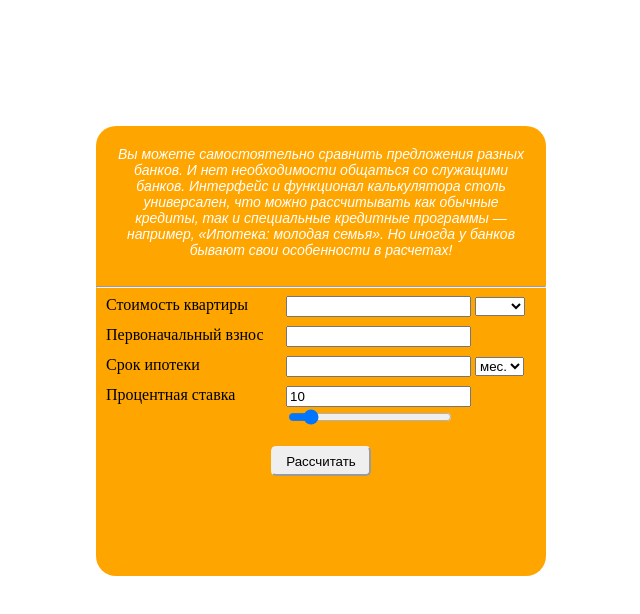
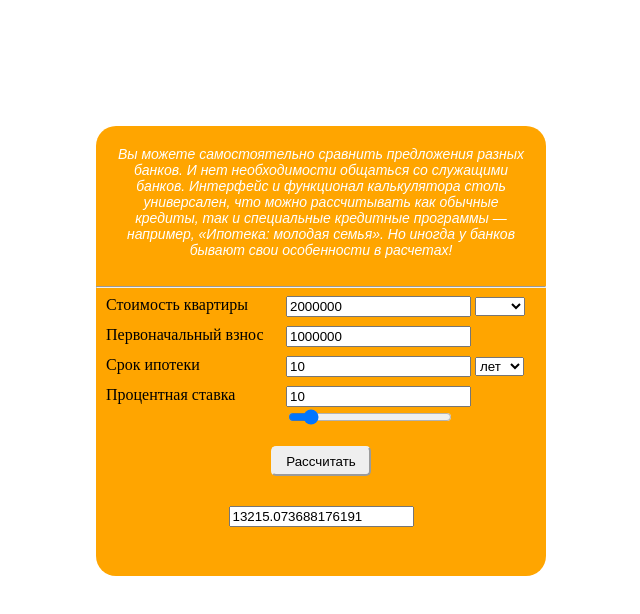
Before and after one commit to alexandrkrupnov/calcIpotec, a website: page myCalcIpotec/public_html/index.html in a window 1280 px wide. Both pictures are taken after a click on the button "Рассчитать". Shown: the whole page, without its empty margins (319-959 px from the left). Drawn offline with Linux system fonts and the light colour scheme; a web font is replaced by a local one.

Commit message:
вторая редакция

```diff
--- a/myCalcIpotec/public_html/index.html
+++ b/myCalcIpotec/public_html/index.html
@@ -28,7 +28,7 @@ and open the template in the editor.
                 </div>
                 <div class="column2">
                     <div class="row">
-                        <input type="text" size="20">
+                        <input type="text" size="20" id="price" value="2000000">
                         <select class="currency">
                             <option>&#8399;</option>
                             <option>&euro;</option>
@@ -36,13 +36,13 @@ and open the template in the editor.
                         </select>
                     </div>
                     <div class="row">
-                        <input type="text" size="20">
+                        <input type="text" size="20" id="initialPayment" value="1000000">
                     </div>
                     <div class="row">
-                        <input type="text" size="20">
-                        <select>
+                        <input type="text" size="20" id="period" value="10">
+                        <select id="typePeriod">
+                            <option>лет</option>
                             <option>мес.</option>
-                            <option>лет</option>
                         </select>
                     </div>
                     <div class="row">
@@ -52,7 +52,10 @@ and open the template in the editor.
 
                 </div>
                 <div class="buttonWrapper">
-                    <button>Рассчитать</button>
+                    <button onclick="calcPayment()">Рассчитать</button>
+                </div>
+                <div class="buttonWrapper">
+                    <input type="text" id="result">
                 </div>
             </div>
         </div>
--- a/myCalcIpotec/public_html/newjavascript.js
+++ b/myCalcIpotec/public_html/newjavascript.js
@@ -15,6 +15,25 @@ function changePercentText() {
     document.getElementById('percentRange').value = percent;
 }
 
-function nnn() {
+function calcPayment() {
+    let aPayment, ammountCredit, percentCredit, countPeriod;
+    let price = Number(document.getElementById('price').value);
+    let initialPayment = Number(document.getElementById('initialPayment').value);
+    let typePeriod = document.getElementById('typePeriod').value;
 
+    ammountCredit = price - initialPayment;
+    percentCredit = Number(document.getElementById('percentText').value)/100;
+
+    let percentCreditMounth = percentCredit/12;
+    countPeriod = Number(document.getElementById('period').value);
+
+    if(typePeriod ==="лет")
+        countPeriod = countPeriod * 12;
+    let numerator = percentCreditMounth*Math.pow(1+percentCreditMounth,countPeriod);
+    let denominator = Math.pow(1+percentCreditMounth,countPeriod)-1;
+    let fraction = numerator/denominator;
+
+    aPayment = ammountCredit*fraction;
+
+    document.getElementById('result').value = aPayment;
 }
```
Also changed, not shown: myCalcIpotec/public_html/newcss.css (line endings or trailing spaces), 1 other file.
